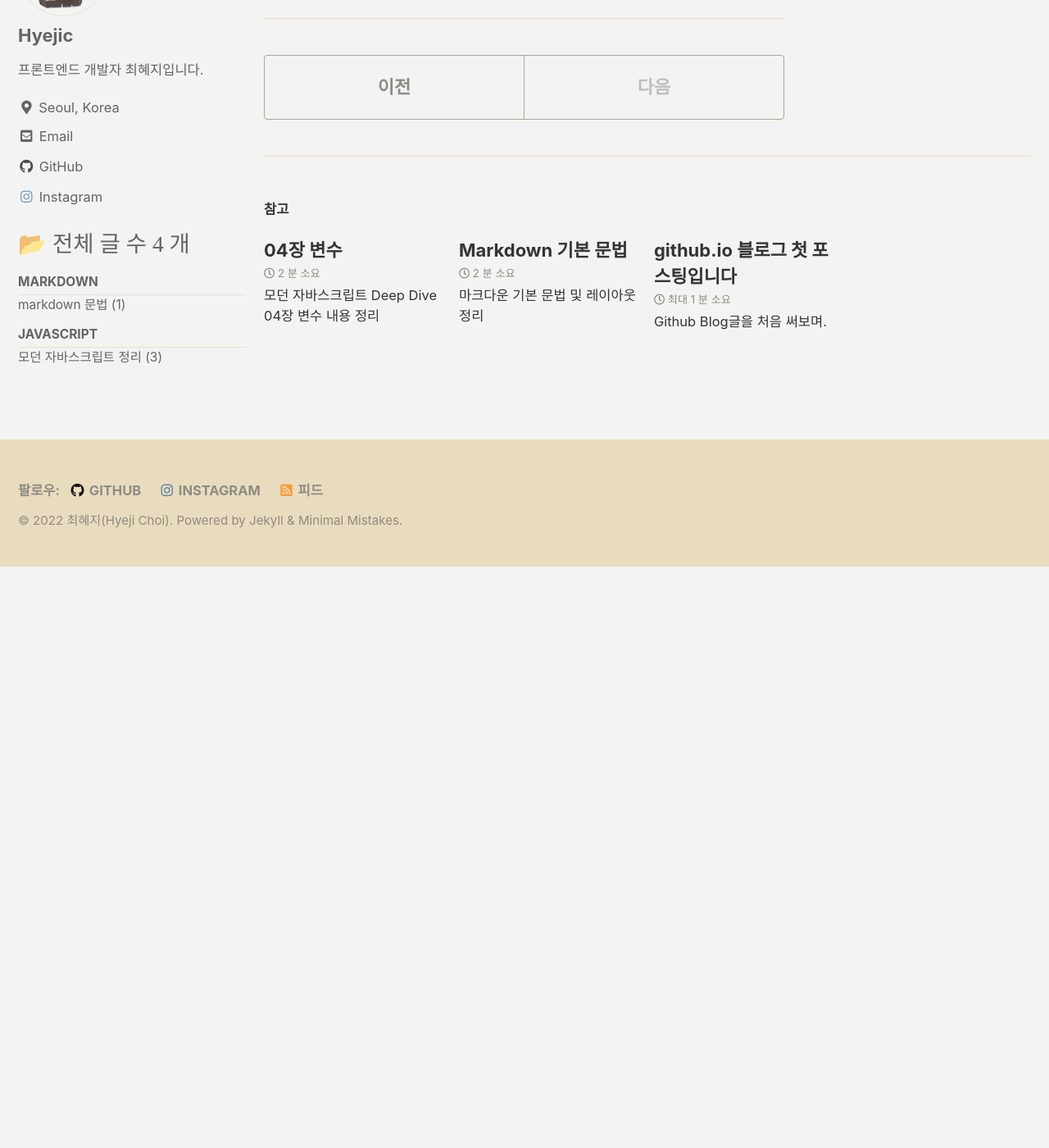
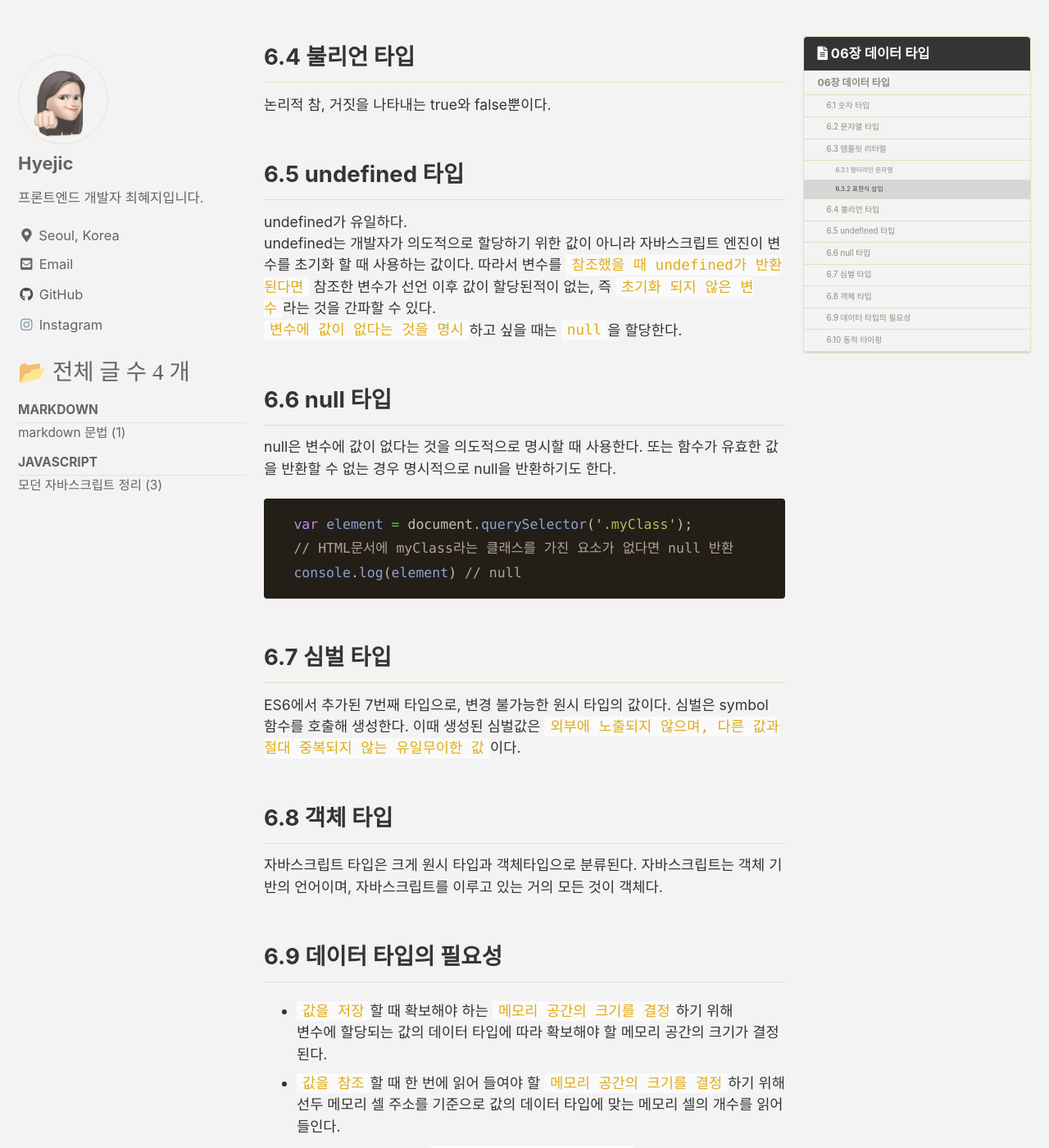
Before and after one commit to Hyejic/hyejic.github.io, a Jekyll site: the page built from _posts/2022-04-06-modernJS06.md, in a window 1280 px wide and 1400 px high, scrolled down 2908 px. Shown: the whole window at 82% size. Built offline with Jekyll 4.4.1, drawn with Linux system fonts in a browser that asks for light colours; cached includes are drawn as plain includes; before the commit the page ends 3599 px from its top, so only the background shows below that; some of the changed text lies outside the part shown.

Commit message:
모던자바스크립트 06장 정리 완료

````diff
--- a/_posts/2022-04-06-modernJS06.md
+++ b/_posts/2022-04-06-modernJS06.md
@@ -103,3 +103,59 @@ ES6부터 템플릿 리터럴이라고 하는 새로운 문자열 표기법이
 ```
 
 ### 6.3.2 표현식 삽입
+문자열은 문자열 연산자 +를 사용해 연결이 가능하고, 템플릿 리터럴 내에서는 ${}으로 표현식을 감싸 사용한다. 이때 표현식의 평가 결과가 문자열이 아니더라도 문자열로 타입이 강제 변환되어 삽입된다.
+
+```javascript
+   var first = 'Ung-mo';
+   var last = 'Lee';
+
+   console.log('My name is ' + first + ' ' + last + '.') // 문자열
+   console.log(`My name is ${first} ${last}.`) // 템플릿 리터럴
+
+   // My name is Ung-mo Lee
+```
+## 6.4 불리언 타입
+논리적 참, 거짓을 나타내는 true와 false뿐이다.
+
+## 6.5 undefined 타입
+undefined가 유일하다.
+undefined는 개발자가 의도적으로 할당하기 위한 값이 아니라 자바스크립트 엔진이 변수를 초기화 할 때 사용하는 값이다.
+따라서 변수를 `참조했을 때 undefined가 반환된다면` 참조한 변수가 선언 이후 값이 할당된적이 없는, 즉 `초기화 되지 않은 변수`라는 것을 간파할 수 있다.
+`변수에 값이 없다는 것을 명시`하고 싶을 때는 `null`을 할당한다.
+
+## 6.6 null 타입
+null은 변수에 값이 없다는 것을 의도적으로 명시할 때 사용한다. 또는 함수가 유효한 값을 반환할 수 없는 경우 명시적으로 null을 반환하기도 한다.
+
+```javascript
+  var element = document.querySelector('.myClass');
+  // HTML문서에 myClass라는 클래스를 가진 요소가 없다면 null 반환
+  console.log(element) // null
+```
+
+## 6.7 심벌 타입
+ES6에서 추가된 7번째 타입으로, 변경 불가능한 원시 타입의 값이다. 심벌은 symbol 함수를 호출해 생성한다.  이때 생성된 심벌값은 `외부에 노출되지 않으며, 다른 값과 절대 중복되지 않는 유일무이한 값`이다.
+
+## 6.8 객체 타입
+자바스크립트 타입은 크게 원시 타입과 객체타입으로 분류된다. 자바스크립트는 객체 기반의 언어이며, 자바스크립트를 이루고 있는 거의 모든 것이 객체다.
+
+## 6.9 데이터 타입의 필요성
+- `값을 저장`할 때 확보해야 하는 `메모리 공간의 크기를 결정`하기 위해
+변수에 할당되는 값의 데이터 타입에 따라 확보해야 할 메모리 공간의 크기가 결정된다.
+- `값을 참조`할 때 한 번에 읽어 들여야 할 `메모리 공간의 크기를 결정`하기 위해
+선두 메모리 셀 주소를 기준으로 값의 데이터 타입에 맞는 메모리 셀의 개수를 읽어들인다.
+- 메모리에서 읽어 들인 `2진수를 어떻게 해석할지 결정`하기 위해
+01000001 이라는 2진수를 숫자로 해석하면 65지만 문자열로 해석하면 'A'다
+
+## 6.10 동적 타이핑
+`자바스크립트의 변수는 선언이 아닌 할당에 의해 타입이 결정(타입 추론)된다.` 그리고 재할당에 의해 변수의 타입은 언제든지 동적으로 변할 수 있다. 이러한 특징을 동적 타이핑 이라 하며, 자바스크립트를 동적 타입 언어라 한다.
+```javascript
+  var foo;
+  foo = 123; // number
+  foo = '문자열'; // string
+  foo = true; // boolean
+  foo = null; // object
+  foo = Symbol(); // symbol
+  foo = []; // object
+  foo = {}; // object
+  foo = function () {} // function
+```
````
Also changed, not shown: 7 other files.
